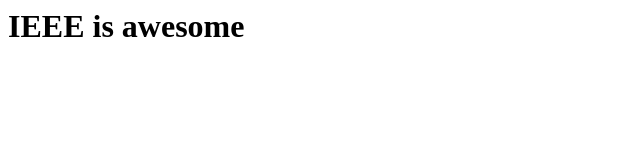
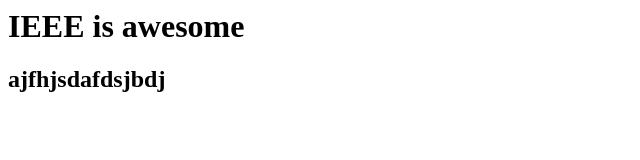
Before and after one commit to No0b-master/IEEE_gbpec, a plain HTML site: page index.html in a window 1280 px wide. Shown: the whole page, without its empty margins (0-640 px from the left). Drawn offline with Linux system fonts and the light colour scheme.

Commit message:
rajat_18marc2022h

```diff
--- a/index.html
+++ b/index.html
@@ -9,6 +9,7 @@
 </head>
 <body>
     <h1>IEEE is awesome</h1>
+    <h2>ajfhjsdafdsjbdj</h2>
 
 </body>
 </html>
```
